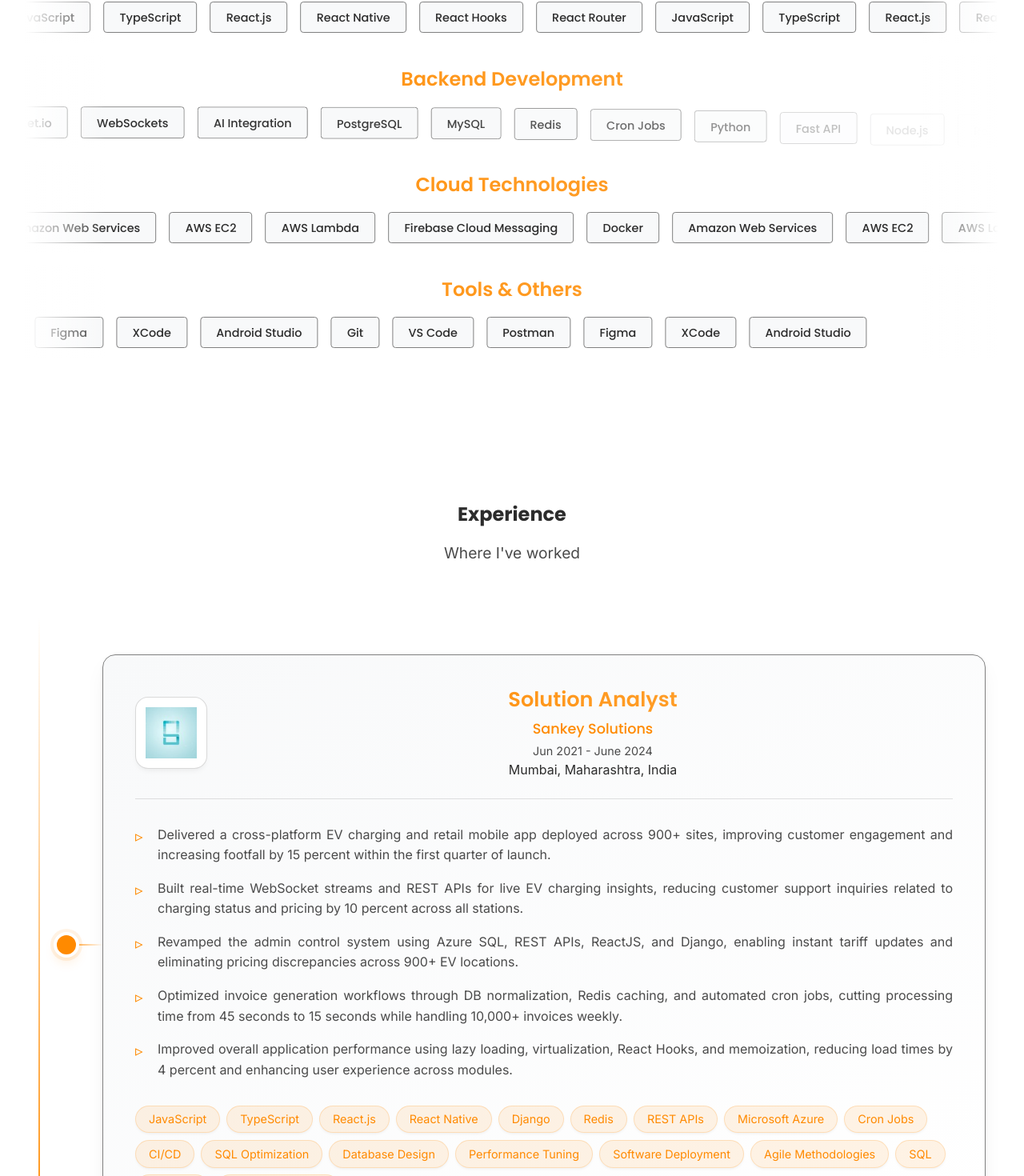
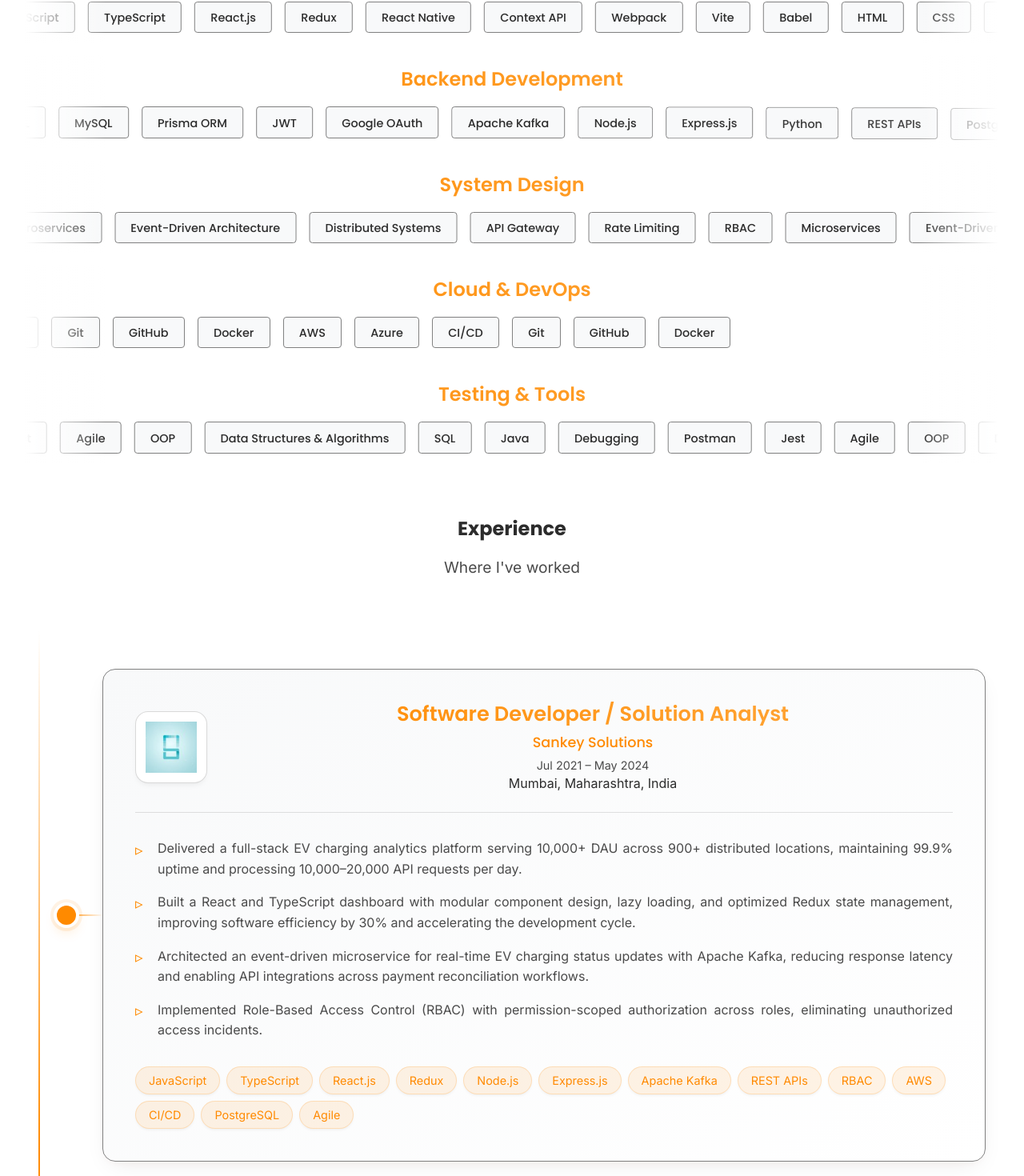
Before and after one commit to OfficialAnujMore/Portfolio, a React (Create React App) app: page / in a window 1280 px wide. Shown: the part 1071-2541 px from the top of the page at 80% size. Built offline with nearby package versions, Linux system fonts and the light colour scheme; no server answers.

Commit message:
Enhance project and experience details, update resume, and improve video embedding styles

```diff
--- a/src/Components/ProjectModal.tsx
+++ b/src/Components/ProjectModal.tsx
@@ -32,6 +32,14 @@ interface ProjectModalProps {
     project: Project | null
     isOpen: boolean
     onClose: () => void
+}
+
+const getYouTubeEmbedUrl = (url: string): string | null => {
+    const shortMatch = url.match(/youtu\.be\/([a-zA-Z0-9_-]+)/)
+    if (shortMatch) return `https://www.youtube.com/embed/${shortMatch[1]}`
+    const longMatch = url.match(/youtube\.com\/watch\?v=([a-zA-Z0-9_-]+)/)
+    if (longMatch) return `https://www.youtube.com/embed/${longMatch[1]}`
+    return null
 }
 
 const ProjectModal: React.FC<ProjectModalProps> = ({ project, isOpen, onClose }) => {
@@ -156,14 +164,27 @@ const ProjectModal: React.FC<ProjectModalProps> = ({ project, isOpen, onClose })
                             {project.media && project.media.length > 0 ? (
                                 <>
                                     {project.media[currentMediaIndex].type === 'video' ? (
+                                        (() => {
+                                            const embedUrl = getYouTubeEmbedUrl(project.media![currentMediaIndex].url)
+                                            return embedUrl ? (
+                                                <iframe
+                                                    src={embedUrl}
+                                                    className={styles.videoEmbed}
+                                                    allow="accelerometer; autoplay; clipboard-write; encrypted-media; gyroscope; picture-in-picture"
+                                                    allowFullScreen
+                                                    title={project.media![currentMediaIndex].alt || project.title}
+                                                />
+                                            ) : (
                                                 <video
-                                            src={project.media[currentMediaIndex].url}
+                                                    src={project.media![currentMediaIndex].url}
                                                     controls
                                                     className={styles.projectImage}
                                                     poster={project.image}
                                                 >
                                                     Your browser does not support the video tag.
                                                 </video>
+                                            )
+                                        })()
                                     ) : (
                                         <CustomImagePreview
                                             src={project.media[currentMediaIndex].url}
--- a/src/Screens/ExperienceScreen.tsx
+++ b/src/Screens/ExperienceScreen.tsx
@@ -13,64 +13,53 @@ const experiences: Experience[] = [
     {
         company: 'Sankey Solutions',
         logo: sankeyLogo,
-        role: 'Solution Analyst',
-        period: 'Jun 2021 - June 2024',
+        role: 'Software Developer / Solution Analyst',
+        period: 'Jul 2021 – May 2024',
         location: 'Mumbai, Maharashtra, India',
         description: [
-            'Delivered a cross-platform EV charging and retail mobile app deployed across 900+ sites, improving customer engagement and increasing footfall by 15 percent within the first quarter of launch.',
-            'Built real-time WebSocket streams and REST APIs for live EV charging insights, reducing customer support inquiries related to charging status and pricing by 10 percent across all stations.',
-            'Revamped the admin control system using Azure SQL, REST APIs, ReactJS, and Django, enabling instant tariff updates and eliminating pricing discrepancies across 900+ EV locations.',
-            'Optimized invoice generation workflows through DB normalization, Redis caching, and automated cron jobs, cutting processing time from 45 seconds to 15 seconds while handling 10,000+ invoices weekly.',
-            'Improved overall application performance using lazy loading, virtualization, React Hooks, and memoization, reducing load times by 4 percent and enhancing user experience across modules.'
+            'Delivered a full-stack EV charging analytics platform serving 10,000+ DAU across 900+ distributed locations, maintaining 99.9% uptime and processing 10,000–20,000 API requests per day.',
+            'Built a React and TypeScript dashboard with modular component design, lazy loading, and optimized Redux state management, improving software efficiency by 30% and accelerating the development cycle.',
+            'Architected an event-driven microservice for real-time EV charging status updates with Apache Kafka, reducing response latency and enabling API integrations across payment reconciliation workflows.',
+            'Implemented Role-Based Access Control (RBAC) with permission-scoped authorization across roles, eliminating unauthorized access incidents.',
         ],
         technologies: [
             'JavaScript',
             'TypeScript',
             'React.js',
-            'React Native',
-            'Django',
-            'Redis',
+            'Redux',
+            'Node.js',
+            'Express.js',
+            'Apache Kafka',
             'REST APIs',
-            'Microsoft Azure ',
-            'Cron Jobs',
+            'RBAC',
+            'AWS',
             'CI/CD',
-            'SQL Optimization',
-            'Database Design',
-            'Performance Tuning',
-            'Software Deployment',
-            'Agile Methodologies',
-            'SQL',
-            'Firebase',
-            'Push notifications',
+            'PostgreSQL',
+            'Agile',
         ],
     },
     {
-        company: 'StudyMonk',
+        company: 'Study Monk',
         logo: studyMonkLogo,
-        role: 'Mobile Application Developer – React Native',
-        period: 'Jan 2021 to Jun 2021 · 6 mos',
+        role: 'Software Developer',
+        period: 'Jan 2021 – Jun 2021',
         location: 'Bengaluru, Karnataka, India',
         description: [
-            'Delivered a production-ready mobile application using React Native that enabled over 1,000 users to efficiently locate nearby garages within a specified radius based on real-time GPS tracking.',
-            'Maintained backend infrastructure using Node.js and Express.js which improved data retrieval speeds by 30%, enhancing user experience significantly.',
-            'Implemented secure user authentication via Firebase Authentication for over 500 active users, ensuring data security and trust in the platform.',
-            'Designed RESTful APIs that managed garage listings and reviews while handling up to 10 requests per second without downtime during peak usage hours.',
-            'Integrated push notifications through Firebase Cloud Messaging (FCM) leading to a 25% increase in user engagement with service offers and updates.',
-            'Managed database design with MongoDB for structured data storage that supported scalability as the user base grew by 40% during the project lifecycle.',
+            'Deployed RESTful APIs using Node.js, Express.js, and MySQL on AWS supporting 1,000+ active users with optimized query indexing and JWT-based authentication.',
+            'Integrated Stripe payment gateway, increasing paid conversions by 15% while ensuring reliable transaction handling.',
+            'Improved Lighthouse performance score from 78 to 90 via code-splitting, lazy loading, asset compression, and memoization, reducing initial load time by 4%.',
+            'Reduced feature development time by 30% by designing a reusable React component library and centralized UI kit that improved maintainability across the platform.',
         ],
         technologies: [
             'JavaScript',
-            'React Native',
-            'React Hooks',
-            'Redux',
-            'MongoDB',
+            'React.js',
             'Node.js',
-            'Firebase Authentication',
-            'Firebase Cloud Messaging',
-            'RESTful APIs',
-            'Geofencing',
-            'Mobile Application Development',
-            'Push Notifications',
+            'Express.js',
+            'MySQL',
+            'AWS',
+            'JWT',
+            'Stripe',
+            'REST APIs',
         ],
     },
 ]
--- a/src/Screens/ProjectScreen.tsx
+++ b/src/Screens/ProjectScreen.tsx
@@ -47,21 +47,20 @@ const projects: Project[] = [
         id: 'vision-crafter',
         title: 'Vision Crafter – AI-Powered Image Editing Made Simple',
         shortDescription:
-            "Vision Crafter is a full stack platform currently in development that democratizes professional image editing. It leverages modern AI models and ImageKit to enable users to easily perform complex transformations—such as background removal, object erasure, enhancement, and generative scene extension—through automated workflows.",
+            "Vision Crafter is a full-stack Generative AI image editing platform supporting HTML Canvas-based object manipulation, layering, typography controls, crop presets, and multi-format file exports. It integrates multiple AI/ML models for background removal, AI image extension, and generative image creation directly into the canvas workflow.",
         fullDescription: {
             projectOverview:
-                "Vision Crafter is a full stack AI image-editing platform being designed to transform images using professional-grade features. Currently being developed in association with California State University, Fullerton, it integrates powerful tools like ImageKit alongside modern AI models. The platform is aiming to simplify complex editing tasks, allowing users to crop photos, remove backgrounds, erase specific objects, enhance overall image quality (saturation, contrast), and utilize generative AI to create new objects or extend scenes seamlessly.",
+                "Vision Crafter is a full-stack Generative AI image editing platform built to democratize professional image editing. Developed in association with California State University, Fullerton, it enables complex transformations—background removal, object erasure, generative scene extension, and canvas-based editing—through a React frontend backed by a Node.js and Express.js REST API, with ImageKit handling signed blob storage and CDN delivery.",
             keyContribution: [
-                'Developing a robust full stack architecture utilizing React for a responsive frontend and FastAPI for high-performance backend image processing.',
-                'Integrating ImageKit to manage on-demand transformations, image optimization, and rapid CDN delivery of edited assets.',
-                'Implementing a comprehensive suite of AI-driven features including background removal, object erasure, and generative image extensions.',
-                'Architecting backend services for scalable deployment on AWS (EC2, S3), utilizing PostgreSQL for secure data storage (integration ongoing).',
-                'Designing clean, maintainable backend modules strictly adhering to SOLID principles and industry-standard best practices.',
+                'Developed a full-stack Generative AI image editing platform supporting HTML Canvas-based object manipulation, layering, typography controls, crop presets, and multi-format file exports serving real-time collaborative sessions.',
+                'Integrated multiple AI/ML models including 851-labs/background-remover for background removal, bria/expand-image for AI image extension, and google/nano-banana for generative image creation directly into the canvas workflow.',
+                'Managed global state with React Context API across a 50-state undo/redo stack with debounced auto-save, ensuring zero data loss across sessions.',
+                'Built a secure REST API with Node.js, Express.js, and PostgreSQL via Prisma ORM, implementing JWT authentication layered on Google OAuth with ImageKit for signed blob storage.',
             ],
             impact: [
                 'Simplifies advanced image editing techniques, making professional AI tools accessible to users without technical expertise.',
-                'Provides a scalable foundation for a production-level SaaS image editing application.',
-                'Optimizes user workflows by combining multiple AI editing capabilities into a single, cohesive platform.',
+                'Provides a scalable, production-ready foundation with zero data loss across editing sessions via debounced auto-save.',
+                'Optimizes user workflows by combining multiple AI editing capabilities into a single, cohesive canvas-based platform.',
             ],
         },
         image: visionCrafterAI1,
@@ -75,15 +74,19 @@ const projects: Project[] = [
                 },
             ],
         technologies: [
-            'ReactJS',
-            'FastAPI',
-            'Python',
-            'ImageKit API',
-            'AI/ML Models',
-            'AWS (EC2, S3)',
+            'TypeScript',
+            'React.js',
+            'Node.js',
+            'Express.js',
             'PostgreSQL',
+            'Prisma ORM',
+            'JWT',
+            'Google OAuth',
+            'ImageKit',
+            'AWS',
+            'Generative AI',
         ],
-        githubUrl: 'https://github.com/OfficialAnujMore/visioncrafterai_fe',
+        githubUrl: 'https://github.com/OfficialAnujMore/vision-crafter-ai-frontend',
         projectUrl: '',
         category: 'AI & Web App',
         date: 'Nov 2025 - Present',
@@ -92,22 +95,20 @@ const projects: Project[] = [
         id: 'prepmate',
         title: 'PrepMate – On-Device AI Interview Coach',
         shortDescription:
-            "Developed for Google Chrome Built-in AI Challenge 2025, PrepMate is a personal, on-device AI interview coach designed to make interview practice accessible and effective. Born from the frustration of finding unbiased feedback, it allows users to simulate interviews based on specific job descriptions. By leveraging Google Chrome's built-in AI, PrepMate provides real-time analysis of clarity, structure, and relevance without sending data to external servers.",
+            "Developed for Google Chrome Built-in AI Challenge 2025, PrepMate is an AI-powered interview simulator using Google Gemini Nano API for structured feedback generation and Web Speech API for real-time speech-to-text transcription with sub-second response latency—all processed on-device without sending data to external servers.",
         fullDescription: {
             projectOverview:
-                "PrepMate is a personal, on-device AI interview coach designed to make interview practice accessible and effective. Born from the frustration of finding unbiased feedback, it allows users to simulate interviews based on specific job descriptions. By leveraging Google Chrome's built-in AI, PrepMate provides real-time analysis of clarity, structure, and relevance without sending data to external servers.",
+                "PrepMate is a personal, on-device AI interview coach designed to make interview practice accessible and effective. It allows users to simulate interviews based on specific job descriptions, leveraging Google Gemini Nano API for structured feedback generation and Web Speech API for real-time transcription. All inference runs on-device via Google Chrome's built-in AI, ensuring zero latency from network round-trips and complete data privacy.",
             keyContribution: [
-                'Developed the frontend using ReactJS, Vite, and TypeScript for a fast and responsive user experience.',
-                'Integrated the Google Chrome Writer API (Gemini Nano) to enable offline, on-device AI text generation and analysis.',
-                'Implemented the Web Speech API to facilitate natural voice interaction via SpeechSynthesis (Text-to-Speech) and SpeechRecognition (Speech-to-Text).',
-                'Designed complex prompt engineering strategies to generate context-aware interview questions and evaluate user responses.',
-                'Configured Chrome Origin Trials to successfully deploy experimental browser features in a production environment on Netlify.',
-                'Integrated Firebase for basic analytics to track user engagement and platform usage.',
+                'Built an AI-powered interview simulator using Google Gemini Nano API for structured feedback generation and Web Speech API for real-time speech-to-text transcription with sub-second response latency.',
+                'Designed a low-latency feedback pipeline with streaming transcription and incremental LLM evaluation, enabling a responsive coaching loop without full-response buffering.',
+                'Optimized prompt design and response chunking to reduce model processing time by 5% while maintaining feedback relevance across technical and behavioral interview domains.',
+                'Configured Chrome Origin Trials to deploy experimental browser-native AI features in a production environment on Netlify, with Firebase integrated for usage analytics.',
             ],
             impact: [
-                'Enabled a fully private AI solution with zero latency constraints and no backend inference costs.',
-                'Democratized access to quality interview coaching by providing a free, accessible tool for students and job seekers.',
-                'Achieved natural, conversational flow in mock interviews using browser-native capabilities.',
+                'Achieved sub-second response latency by running all AI inference on-device, eliminating backend inference costs entirely.',
+                'Democratized access to quality interview coaching by providing a free, private tool for students and job seekers.',
+                'Enabled natural, conversational mock interviews through browser-native Speech-to-Text and Text-to-Speech capabilities.',
             ],
         },
         image: prepmateImg1,
@@ -139,17 +140,16 @@ const projects: Project[] = [
                 },
             ],
         technologies: [
-            'ReactJS',
+            'React.js',
             'TypeScript',
             'Vite',
-            'Google Chrome Writer API',
-            'Gemini Nano',
+            'Gemini Nano API',
             'Web Speech API',
             'Firebase',
             'Netlify',
         ],
         githubUrl: 'https://github.com/OfficialAnujMore/prep-mate',
-        projectUrl: 'https://devpost.com/software/prepmate-your-ai-interview-rehearsal-coach',
+        projectUrl: 'https://my-ai-interview-rehearsal-coach.netlify.app/',
         category: 'AI & Web App',
         date: 'Oct 2025 - Nov 2025',
     },
@@ -214,7 +214,7 @@ const projects: Project[] = [
             'Weaviate',
             'SQL',
         ],
-        githubUrl: 'https://github.com/shatayu1210/CalHack_CleanSQL',
+        githubUrl: 'https://github.com/OfficialAnujMore/CalHack_CleanSQL',
         projectUrl: 'https://devpost.com/software/kleansql',
         category: 'AI & Web App',
         date: 'Oct 2025 - Oct 2025',
--- a/src/Screens/SkillsScreen.tsx
+++ b/src/Screens/SkillsScreen.tsx
@@ -9,40 +9,52 @@ const skillsByCategory: Record<string, string[]> = {
     'JavaScript',
     'TypeScript',
     'React.js',
+    'Redux',
     'React Native',
-    'React Hooks',
-    'React Router',
+    'Context API',
+    'Webpack',
+    'Vite',
+    'Babel',
+    'HTML',
+    'CSS',
   ],
   [content.skills.categories.backend]: [
+    'Node.js',
+    'Express.js',
     'Python',
-    'Fast API',
-    'Node.js',
-    'Rest API',
-    'OAuth',
-    'JWT',
-    'Socket.io',
-    'WebSockets',
-    'AI Integration',
+    'REST APIs',
     'PostgreSQL',
     'MySQL',
-    'Redis',
-    'Cron Jobs'
-
+    'Prisma ORM',
+    'JWT',
+    'Google OAuth',
+    'Apache Kafka',
+  ],
+  [content.skills.categories.systemDesign]: [
+    'Microservices',
+    'Event-Driven Architecture',
+    'Distributed Systems',
+    'API Gateway',
+    'Rate Limiting',
+    'RBAC',
   ],
   [content.skills.categories.cloud]: [
-    'Amazon Web Services',
-    'AWS EC2',
-    'AWS Lambda',
-    'Firebase Cloud Messaging',
+    'AWS',
+    'Azure',
+    'CI/CD',
+    'Git',
+    'GitHub',
     'Docker',
   ],
   [content.skills.categories.tools]: [
-    'Git',
-    'VS Code',
+    'Jest',
+    'Agile',
+    'OOP',
+    'Data Structures & Algorithms',
+    'SQL',
+    'Java',
+    'Debugging',
     'Postman',
-    'Figma',
-    'XCode',
-    'Android Studio',
   ],
 };
 
--- a/src/constants/en.ts
+++ b/src/constants/en.ts
@@ -9,7 +9,7 @@ export const content = {
     },
     home: {
         description:
-            'Full-Stack Engineer building scalable systems and AI-powered experiences that solve real problems.',
+            'Software Developer with 3+ years of experience building scalable systems and AI-powered experiences that solve real problems.',
         initials: 'AM',
         resumeButton: 'Resume',
     },
@@ -48,8 +48,9 @@ export const content = {
         categories: {
             frontend: 'Frontend Development',
             backend: 'Backend Development',
-            cloud: 'Cloud Technologies',
-            tools: 'Tools & Others',
+            systemDesign: 'System Design',
+            cloud: 'Cloud & DevOps',
+            tools: 'Testing & Tools',
         },
     },
     projects: {
--- a/src/styles/projectModal.module.css
+++ b/src/styles/projectModal.module.css
@@ -191,6 +191,14 @@
 
 .projectImage:hover {
   transform: scale(1.02);
+}
+
+.videoEmbed {
+  width: 100%;
+  aspect-ratio: 16 / 9;
+  border: none;
+  border-radius: 16px;
+  box-shadow: 0 8px 32px rgba(0, 0, 0, 0.1);
 }
 
 /* Media Gallery Navigation Styles */
```
Also changed, not shown: 1 other file (tests, documents, lock files or other folders). Lines whose indentation alone changed are shown as unchanged.
